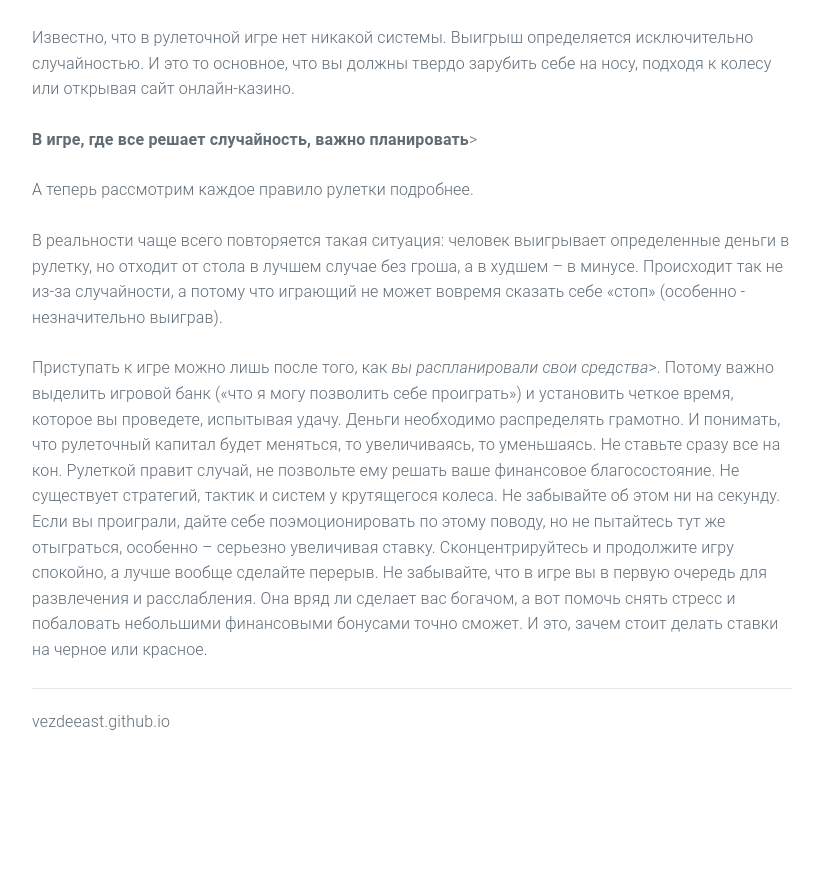
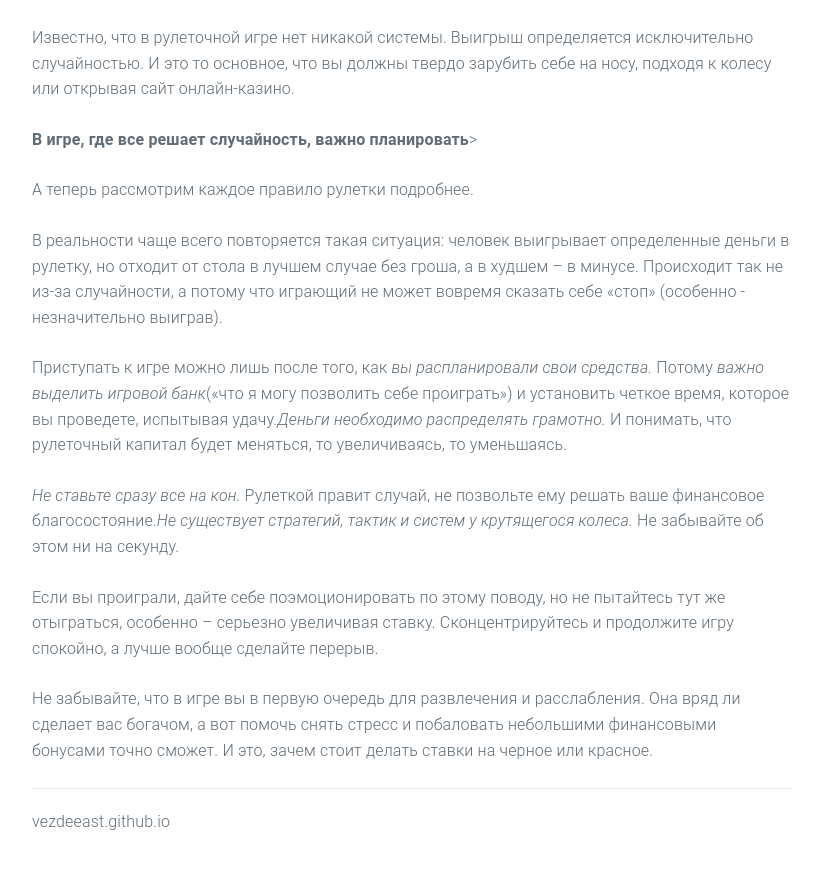
Before and after one commit to VezdeEast/vezdeeast.github.io, a Jekyll site: the page built from _posts/2015-10-06-welcome-to-jekyll.markdown, in a window 1280 px wide and 900 px high, scrolled down 1818 px. Shown: the top 869 px of the window, without its empty margins (228-1048 px from the left). Built offline with Jekyll 4.4.1, drawn with Linux system fonts in a browser that asks for light colours; before the commit the page ends 2617 px from its top, so only the background shows below that.

```diff
--- a/_posts/2015-10-06-welcome-to-jekyll.markdown
+++ b/_posts/2015-10-06-welcome-to-jekyll.markdown
@@ -29,7 +29,11 @@ preview: /imag/ПОКЕр.png
 
 В реальности чаще всего повторяется такая ситуация: человек выигрывает определенные деньги в рулетку, но отходит от стола в лучшем случае без гроша, а в худшем – в минусе. Происходит так не из-за случайности, а потому что играющий не может вовремя сказать себе «стоп» (особенно - незначительно выиграв).
 
-Приступать к игре можно лишь после того, как <i>вы распланировали свои средства</i>>. Потому важно выделить игровой банк («что я могу позволить себе проиграть») и установить четкое время, которое вы проведете, испытывая удачу. Деньги необходимо распределять грамотно. И понимать, что рулеточный капитал будет меняться, то увеличиваясь, то уменьшаясь.
-Не ставьте сразу все на кон. Рулеткой правит случай, не позвольте ему решать ваше финансовое благосостояние. Не существует стратегий, тактик и систем у крутящегося колеса. Не забывайте об этом ни на секунду.
+Приступать к игре можно лишь после того, как <i>вы распланировали свои средства.</i>
+ Потому <i>важно выделить игровой банк</i>(«что я могу позволить себе проиграть») и установить четкое время, которое вы проведете, испытывая удачу.<i>Деньги необходимо распределять грамотно.</i> И понимать, что рулеточный капитал будет меняться, то увеличиваясь, то уменьшаясь.
+
+<i>Не ставьте сразу все на кон.</i> Рулеткой правит случай, не позвольте ему решать ваше финансовое благосостояние.<i>Не существует стратегий, тактик и систем у крутящегося колеса.</i> Не забывайте об этом ни на секунду.
+
 Если вы проиграли, дайте себе поэмоционировать по этому поводу, но не пытайтесь тут же отыграться, особенно – серьезно увеличивая ставку. Сконцентрируйтесь и продолжите игру спокойно, а лучше вообще сделайте перерыв.
+
 Не забывайте, что в игре вы в первую очередь для развлечения и расслабления. Она вряд ли сделает вас богачом, а вот помочь снять стресс и побаловать небольшими финансовыми бонусами точно сможет. И это, зачем стоит делать ставки на черное или красное.
```
